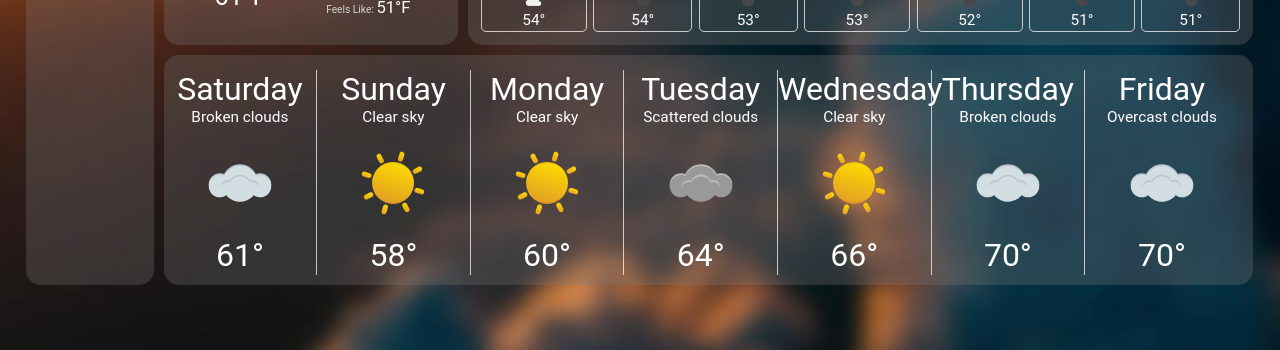
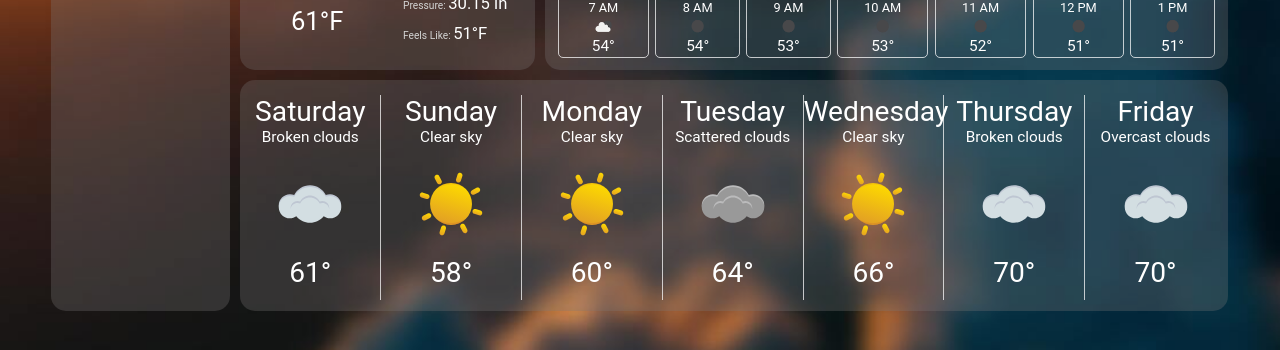
Before and after one commit to tdimitriadis/React-Weather-App, a React (Create React App) app: page / in a window 1280 px wide. Shown: the part 330-680 px from the top of the page. Built offline with nearby package versions, Linux system fonts and the light colour scheme; no server answers.

Commit message:
Updating sizing of app

```diff
--- a/src/components/css/currentLocation.css
+++ b/src/components/css/currentLocation.css
@@ -22,9 +22,9 @@
 .current-location-grid-container {
   display: grid;
   grid-template-areas:
-    'header menu right'
-    'header menu right';
-  grid-template-columns: 9vw 20vw 56vw;
+    "header menu right"
+    "header menu right";
+  grid-template-columns: 9vw 20vw 48vw;
   color: white;
 }
 
--- a/src/components/css/sevenForecast.css
+++ b/src/components/css/sevenForecast.css
@@ -18,7 +18,7 @@
 }
 .seven-forecast-7 {
   grid-area: seven;
-  font-size: 2.5vw;
+  font-size: 2.2vw;
   text-align: center;
   color: white;
 }
@@ -26,13 +26,13 @@
 .seven-forecast-grid-container {
   display: grid;
   grid-template-areas: "one two three four five six seven";
-  grid-template-columns: 12vw 12vw 12vw 12vw 12vw 12vw 12vw;
+  grid-template-columns: 11vw 11vw 11vw 11vw 11vw 11vw 11vw;
   grid-template-rows: 16vw;
 }
 
 .seven-forecast-grid-container > div:not(:last-child) {
   border-right: 1px solid #ffffffb9;
-  font-size: 2.5vw;
+  font-size: 2.2vw;
   text-align: center;
   color: white;
 }
--- a/src/pages/css/weather.css
+++ b/src/pages/css/weather.css
@@ -22,10 +22,10 @@
 .weather-grid-container {
   display: grid;
   grid-template-areas:
-    'menu header header header header header'
-    'menu main right right right right'
-    'menu footer footer footer footer footer';
-  grid-template-columns: 10vw 23vw 17vw 13vw 13vw 16vw;
+    "menu header header header header header"
+    "menu main right right right right"
+    "menu footer footer footer footer footer";
+  grid-template-columns: 14vw 23vw 17vw 13vw 13vw 8vw;
   grid-template-rows: 9.5vw 17vw 18vw;
   grid-gap: 10px;
 }
@@ -53,30 +53,30 @@
 
 @media only screen and (min-width: 1920px) {
   .weather-grid-container {
-    margin: 2vw 0 2vw 2.7vw;
+    margin: 4vw 0 2vw 4.7vw;
   }
 }
 
 @media only screen and (max-width: 1920px) {
   .weather-grid-container {
-    margin: 2vw 0 2vw 2.4vw;
+    margin: 4vw 0 2vw 4vw;
   }
 }
 
 @media only screen and (max-width: 1400px) {
   .weather-grid-container {
-    margin: 2vw 0 2vw 2vw;
+    margin: 4vw 0 2vw 4vw;
   }
 }
 
 @media only screen and (max-width: 1200px) {
   .weather-grid-container {
-    margin: 2vw 0 2vw 1.6vw;
+    margin: 4vw 0 2vw 3.6vw;
   }
 }
 
 @media only screen and (max-width: 900px) {
   .weather-grid-container {
-    margin: 2vw 0 2vw 0.8vw;
+    margin: 4vw 0 2vw 2.8vw;
   }
 }
```
